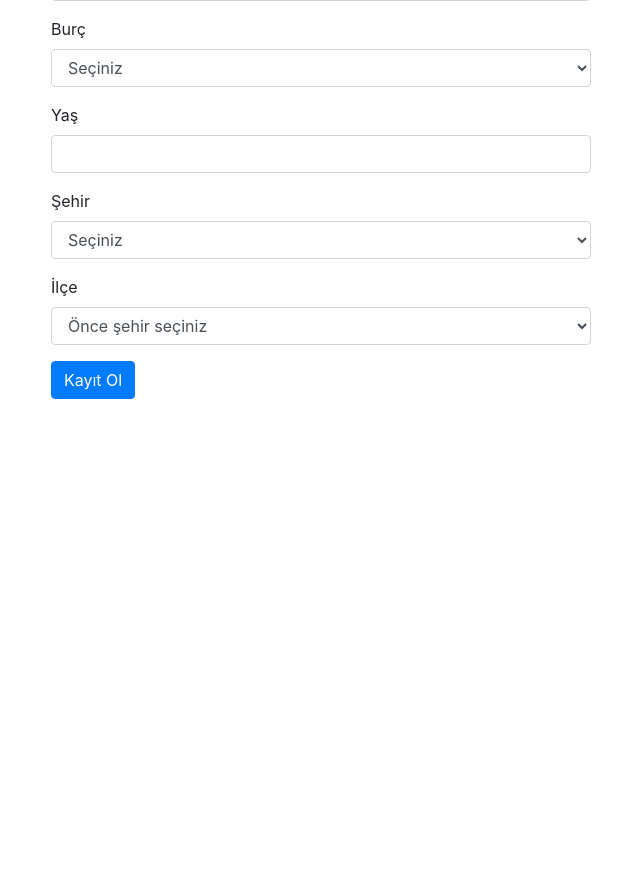
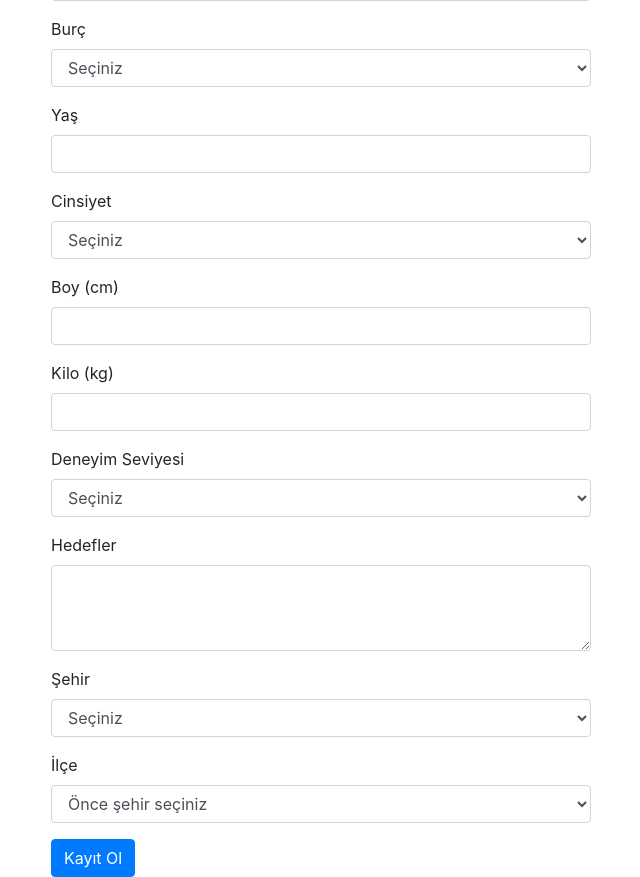
Before and after one commit to HGAKGUMUS/myFlask, a Flask app: page /register in a window 1280 px wide. Shown: the part 491-1368 px from the top of the page, without its empty margins (319-959 px from the left). Before the commit the page ends 890 px from the top, so only its background shows below. Run offline with Flask 3, Linux system fonts and the light colour scheme; some libraries are stand-ins or nearby versions.

Commit message:
Tüm dosyalar push için güncellendi

```diff
--- a/app.py
+++ b/app.py
@@ -197,6 +197,13 @@ def register():
         city_id = request.form.get("city")
         district_id = request.form.get("district")
 
+        # Yeni eklenen alanlar
+        gender = request.form.get("gender")
+        height_str = request.form.get("height")
+        weight_str = request.form.get("weight")
+        experience_level = request.form.get("experience_level")
+        goals = request.form.get("goals")
+
         existing = User.query.filter_by(username=username).first()
         if existing:
             flash("Bu kullanıcı adı zaten mevcut!")
@@ -211,6 +218,14 @@ def register():
             age_val = int(age_str) if age_str else None
         except:
             age_val = None
+        try:
+            height_val = float(height_str) if height_str else None
+        except:
+            height_val = None
+        try:
+            weight_val = float(weight_str) if weight_str else None
+        except:
+            weight_val = None
 
         new_user = User(username=username, email=email, password=hashed_pw)
         db.session.add(new_user)
@@ -221,6 +236,11 @@ def register():
             name=name,
             zodiac=zodiac,
             age=age_val,
+            gender=gender,
+            height=height_val,
+            weight=weight_val,
+            experience_level=experience_level,
+            goals=goals,
             city_id=int(city_id) if city_id else None,
             district_id=int(district_id) if district_id else None
         )
--- a/templates/register.html
+++ b/templates/register.html
@@ -5,6 +5,7 @@
   <div class="col-md-6">
     <h2 class="mt-4">Kayıt Formu</h2>
     <form method="POST">
+      <!-- Temel Kullanıcı Bilgileri -->
       <div class="form-group">
         <label for="username">Kullanıcı Adı</label>
         <input type="text" class="form-control" name="username" required>
@@ -16,8 +17,12 @@
       <div class="form-group">
         <label for="password">Şifre</label>
         <input type="password" class="form-control" name="password" required>
-        <small class="form-text text-muted">Şifre 8 karakter olmalı ve en az 1 büyük harf, 1 küçük harf, 1 rakam içermelidir.</small>
+        <small class="form-text text-muted">
+          Şifre 8 karakter olmalı ve en az 1 büyük harf, 1 küçük harf, 1 rakam içermelidir.
+        </small>
       </div>
+
+      <!-- Profil Bilgileri -->
       <div class="form-group">
         <label for="name">Adınız</label>
         <input type="text" class="form-control" name="name">
@@ -44,6 +49,40 @@
         <label for="age">Yaş</label>
         <input type="number" class="form-control" name="age">
       </div>
+
+      <!-- Yeni Eklenen Alanlar -->
+      <div class="form-group">
+        <label for="gender">Cinsiyet</label>
+        <select class="form-control" name="gender" required>
+          <option value="">Seçiniz</option>
+          <option value="male">Erkek</option>
+          <option value="female">Kadın</option>
+          <option value="other">Diğer</option>
+        </select>
+      </div>
+      <div class="form-group">
+        <label for="height">Boy (cm)</label>
+        <input type="number" step="0.1" class="form-control" name="height">
+      </div>
+      <div class="form-group">
+        <label for="weight">Kilo (kg)</label>
+        <input type="number" step="0.1" class="form-control" name="weight">
+      </div>
+      <div class="form-group">
+        <label for="experience_level">Deneyim Seviyesi</label>
+        <select class="form-control" name="experience_level">
+          <option value="">Seçiniz</option>
+          <option value="beginner">Beginner</option>
+          <option value="intermediate">Intermediate</option>
+          <option value="advanced">Advanced</option>
+        </select>
+      </div>
+      <div class="form-group">
+        <label for="goals">Hedefler</label>
+        <textarea class="form-control" name="goals" rows="3"></textarea>
+      </div>
+
+      <!-- Şehir ve İlçe -->
       <div class="form-group">
         <label for="city">Şehir</label>
         <select class="form-control" name="city" id="city-select" required>
@@ -59,6 +98,7 @@
           <option value="">Önce şehir seçiniz</option>
         </select>
       </div>
+
       <button type="submit" class="btn btn-primary">Kayıt Ol</button>
     </form>
   </div>
@@ -84,4 +124,3 @@
   });
 </script>
 {% endblock %}
-<!-- Dummy değişiklik: commit test -->
```
